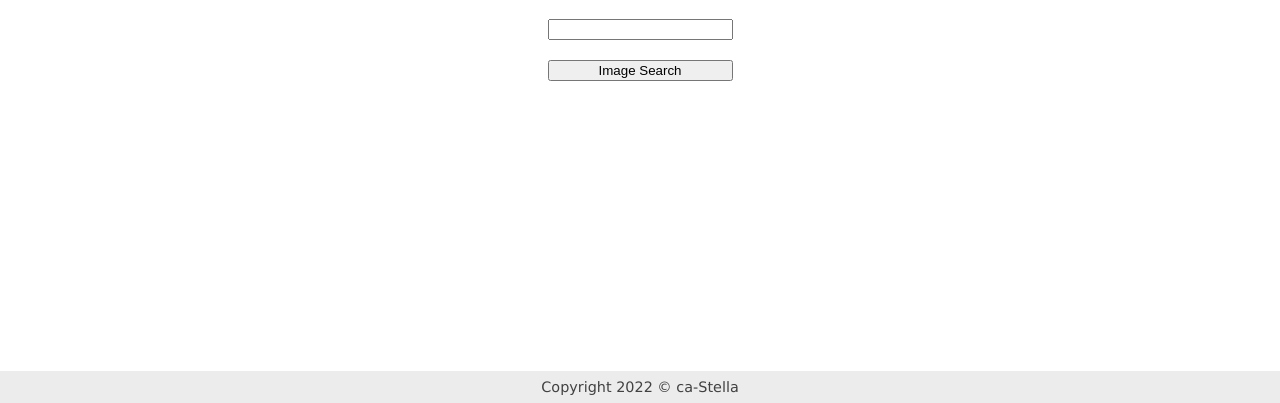
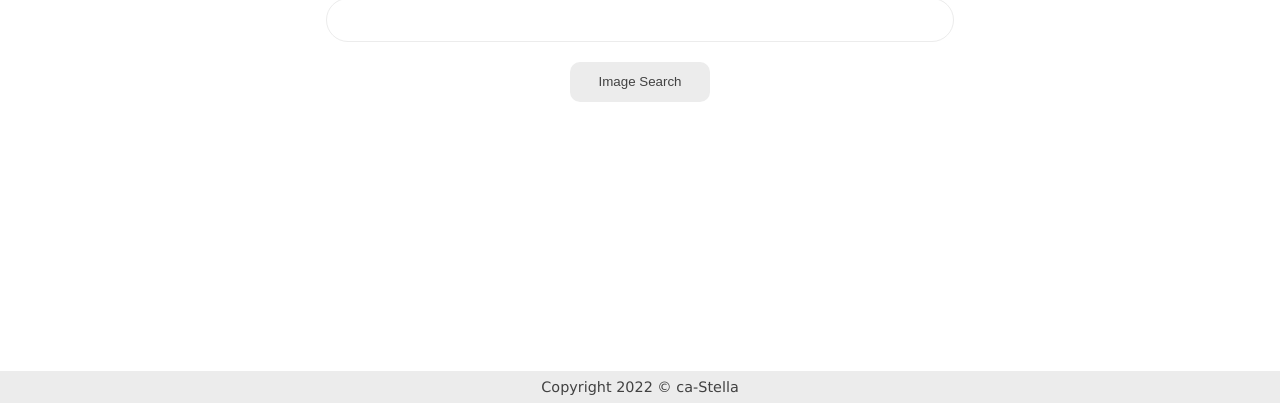
Before and after one commit to ca-Stella/cs50w-search, a plain HTML site: page image.html in a window 1280 px wide. Shown: the part 397-800 px from the top of the page. Drawn offline with Linux system fonts and the light colour scheme.

Commit message:
Update image.html to style properly

```diff
--- a/image.html
+++ b/image.html
@@ -11,9 +11,9 @@
         <main>
             <img src="./img/googleimageslogo.png" alt="Google Images">
             <form action="https://www.google.com/search">
-                <input type="text" name="q">
+                <input id="search-bar" type="text" name="q">
                 <input type="hidden" name="tbm" value="isch">
-                <input type="submit" value="Image Search">
+                <input id="search-button" type="submit" value="Image Search">
             </form>
         </main>
         <footer>
```
